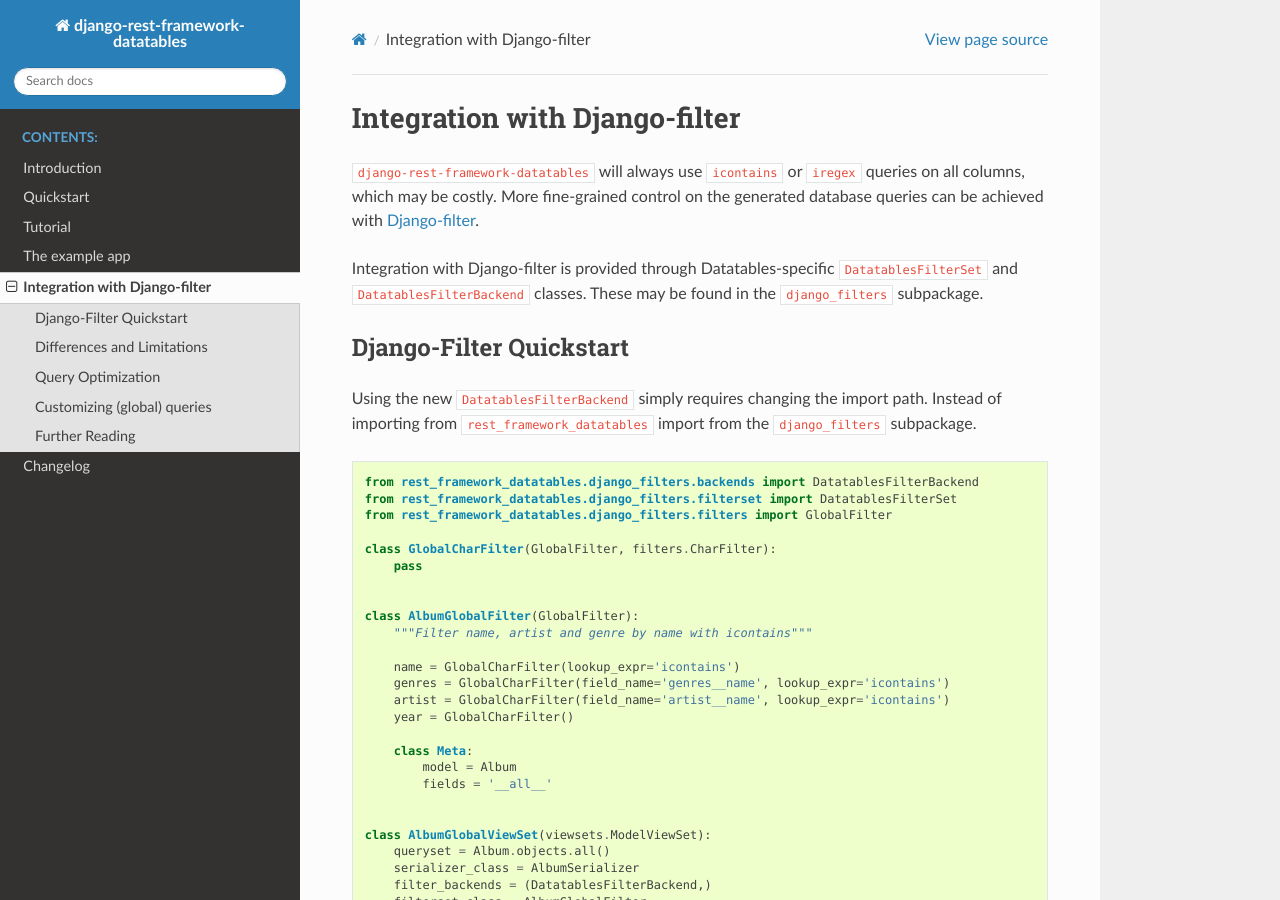
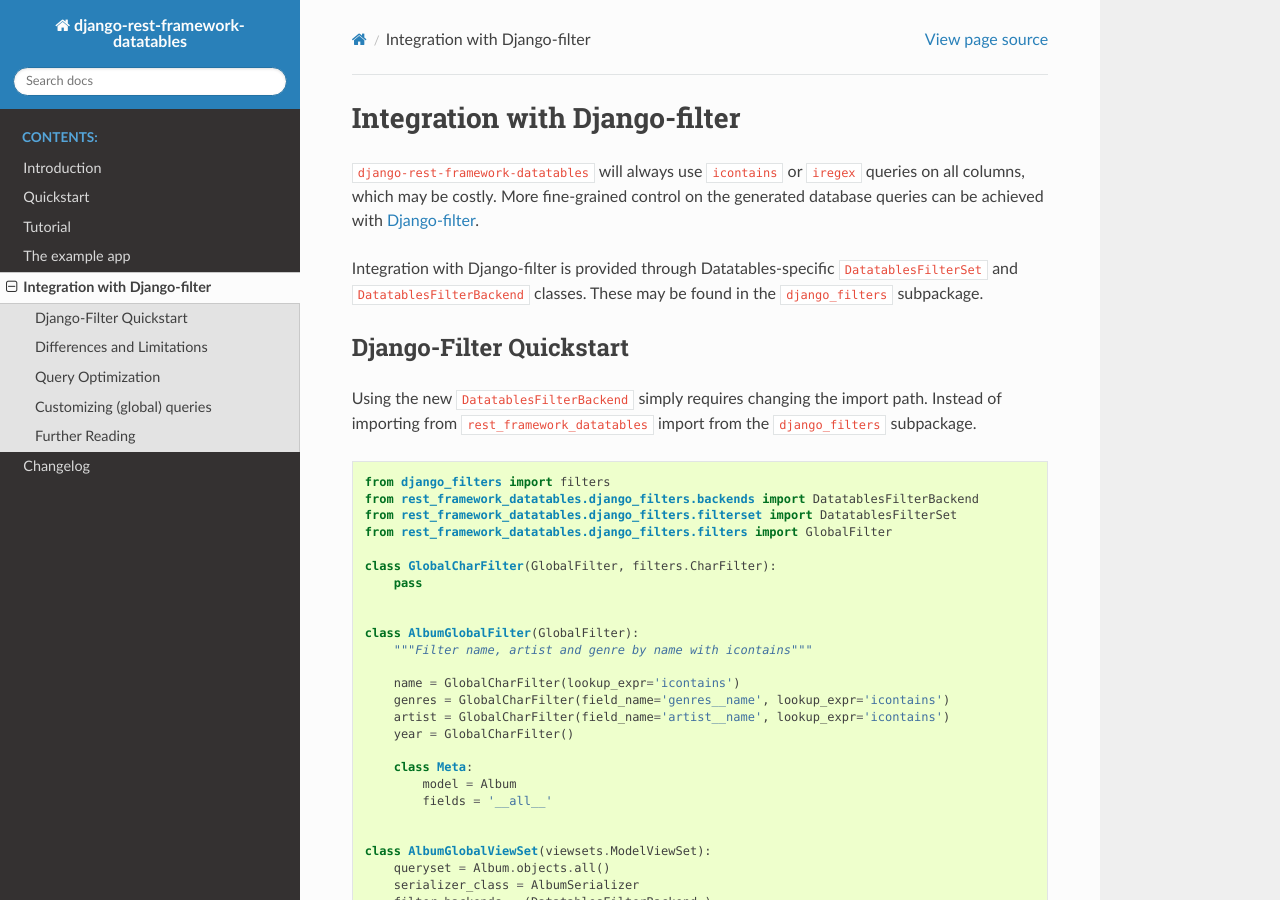
Before and after one commit to izimobil/django-rest-framework-datatables, a Sphinx documentation site: the page built from docs/django-filters.rst, in a window 1280 px wide and 900 px high. Built offline with Sphinx 7.4.7 and the Read the Docs theme 2.0.0, drawn with Linux system fonts in a browser that asks for light colours.

Commit message:
Add missing import in docs

```diff
--- a/docs/django-filters.rst
+++ b/docs/django-filters.rst
@@ -22,6 +22,7 @@
 
 .. code-block:: python
 
+    from django_filters import filters
     from rest_framework_datatables.django_filters.backends import DatatablesFilterBackend
     from rest_framework_datatables.django_filters.filterset import DatatablesFilterSet
     from rest_framework_datatables.django_filters.filters import GlobalFilter
```
